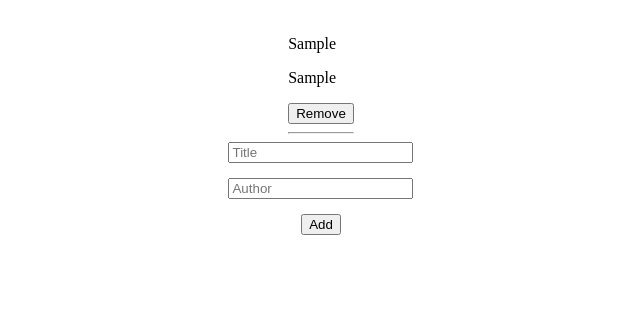
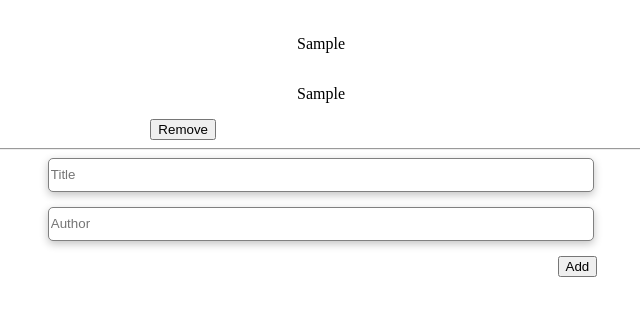
Before and after one commit to musangamfure/Awesome-books-project, a website: page index.html in a window 1280 px wide. Both pictures are taken after typing "Sample", "Sample" into the empty fields and a click on the button "Add". Shown: the part 69-384 px from the top of the page, without its empty margins (319-959 px from the left). Drawn offline with Linux system fonts and the light colour scheme.

Commit message:
Add styling

```diff
--- a/style.css
+++ b/style.css
@@ -12,3 +12,32 @@ body {
   width: 95%;
   gap: 15px;
 }
+#title-input,
+#author-input {
+  width: 45%;
+  height: 30px;
+  border: 1.8px solid gray;
+  border-radius: 5px;
+  box-shadow: rgba(0, 0, 0, 0.24) 0 3px 8px;
+}
+.add-button {
+  margin-left: 42.7%;
+}
+.remove {
+  margin-left: 35%;
+}
+.displayTitle {
+  display: flex;
+  flex-direction: column;
+  justify-content: center;
+  align-items: center;
+  width: 30%;
+  margin-left: 35%;
+}
+.books-container {
+  display: flex;
+  flex-direction: column;
+  justify-items: center;
+  align-content: center;
+  width: 90%;
+}
```
